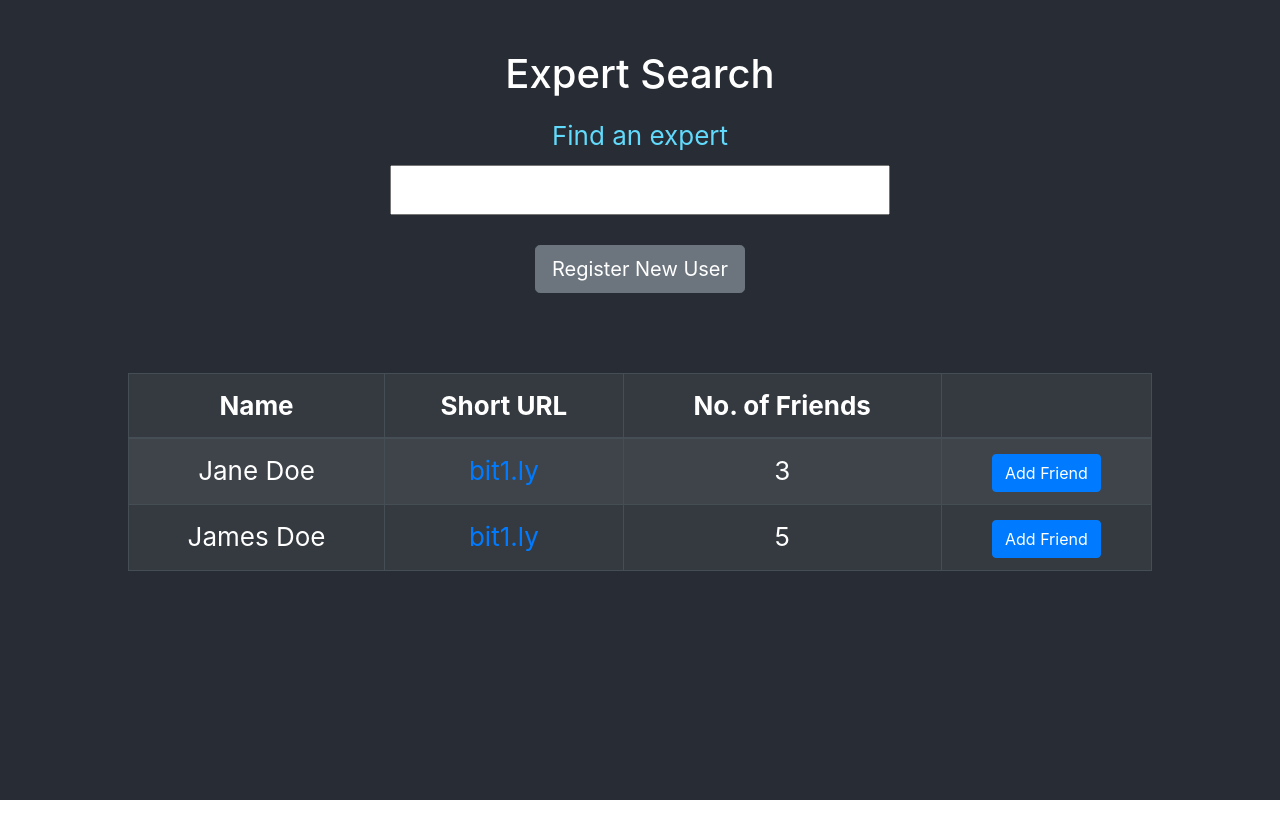
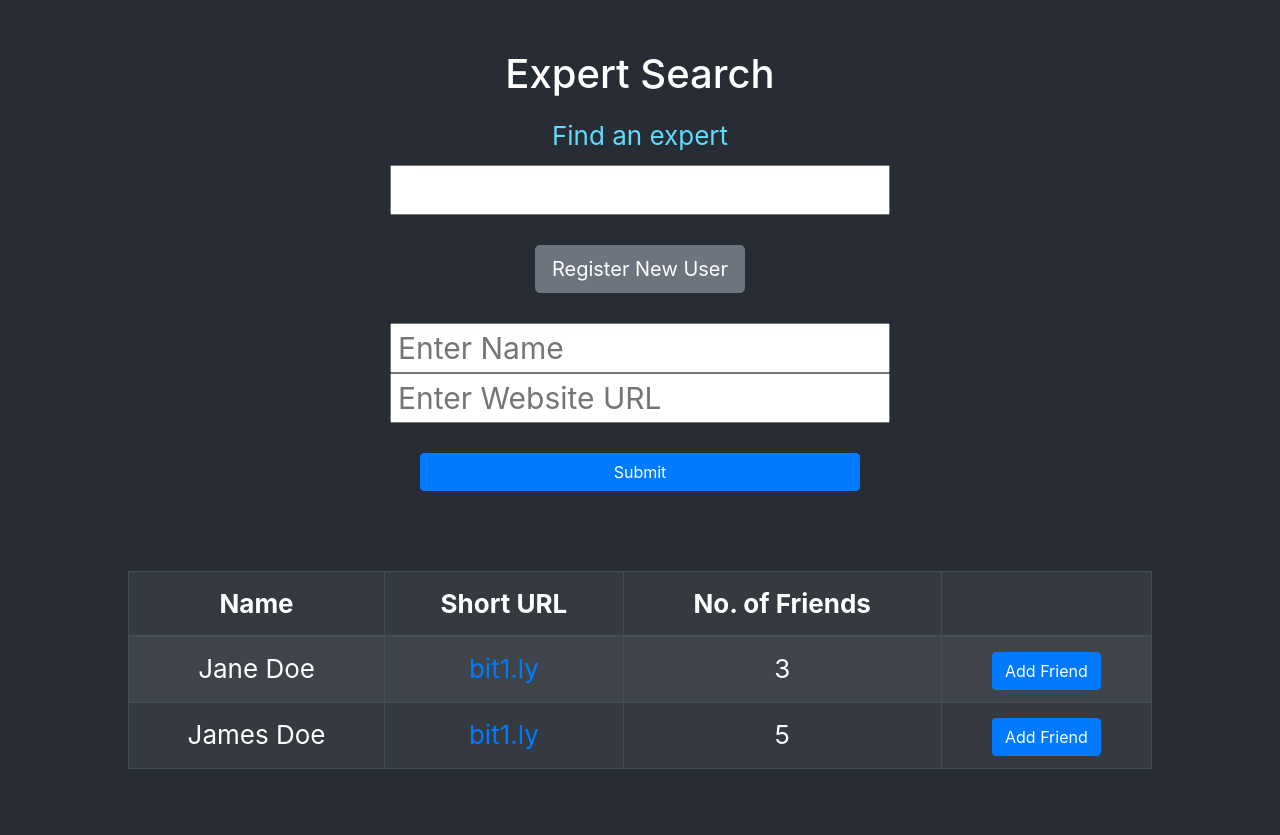
Before and after one commit to begeh/wanda-challenge, a React (Create React App) app: page / in a window 1280 px wide. Before the commit the page ends 800 px from the top, so only its background shows below. Built offline with nearby package versions, Linux system fonts and the light colour scheme.

Commit message:
add user registration that appends new user to table

```diff
--- a/src/App.css
+++ b/src/App.css
@@ -20,15 +20,20 @@
   margin: 10px;
 }
 
-.search{
+.input{
   padding: 0.2em;
   height: 50px;
   width: 500px;
   font-size: 30px;
 }
 
-.new-user-button{
+.new-user-button, .register{
   margin: 30px;
+}
+
+.add-user{
+  display:flex;
+  flex-direction: column;
 }
 
 .table{
--- a/src/pages/Main.js
+++ b/src/pages/Main.js
@@ -1,4 +1,4 @@
-import React from 'react';
+import React, {useState, useEffect} from 'react';
 
 import { Table, Button } from 'react-bootstrap';
 
@@ -6,17 +6,45 @@ import experts from "../experts.json";
 
 import TableItem from "../components/TableItem";
 
-export default function Main(){
+export default function Main(props){
+  const [name, setName] = useState(null);
+  const [url, setUrl] = useState(null);
+  const [list, setList] = useState(experts);
+
+  const handleSubmit = (event) => {
+    event.preventDefault();
+    if(!name || !url){
+      return;
+    }
+
+    const newUser ={
+      "id": list.length,
+      "name": name,
+      "longUrl": url,
+      "shortUrl": null,
+      "friends": [],
+      "headings": []
+    }
+    setList([...list, newUser]);
+    setName("");
+    setUrl("");
+
+  }
   return(
     <div className="App">
       <h1>Expert Search</h1>
         <p>
           Find an expert
         </p>
-        <input className="search" type="textarea" />
+        <input id="search" className="input" type="textarea" />
         <Button className= "new-user-button" variant="secondary" size="lg">
           Register New User
         </Button>
+        <form className="add-user" onSubmit={(event)=> handleSubmit(event)}>
+          <input placeholder="Enter Name" className="input" type="textarea" value={name} onChange={e => setName(e.target.value)} />
+          <input placeholder="Enter Website URL" className="input" type="textarea" onChange={e => setUrl(e.target.value)} value={url}/>
+          <input type="submit" className= "btn btn-primary register" value="Submit" />
+        </form>
         <Table className="table" striped bordered hover variant="dark">
           <thead>
             <tr>
@@ -29,8 +57,9 @@ export default function Main(){
           </thead>
           <tbody>
               {
-                experts.map(expert => (
+                list.map((expert, index) => (
                   <TableItem
+                    key={index}
                     name={expert.name}
                     shortUrl={expert.shortUrl}
                     friends={expert.friends}
```
